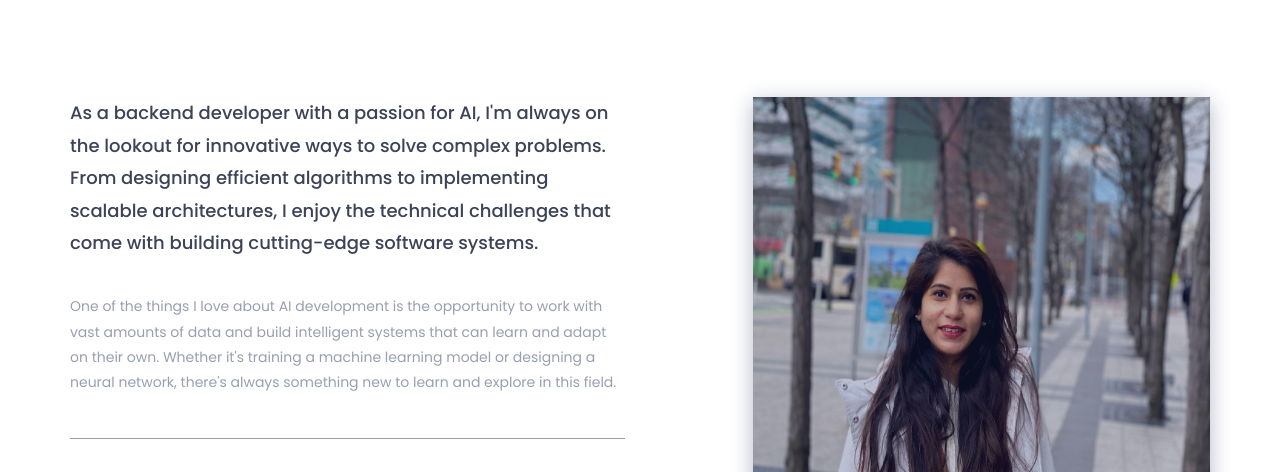
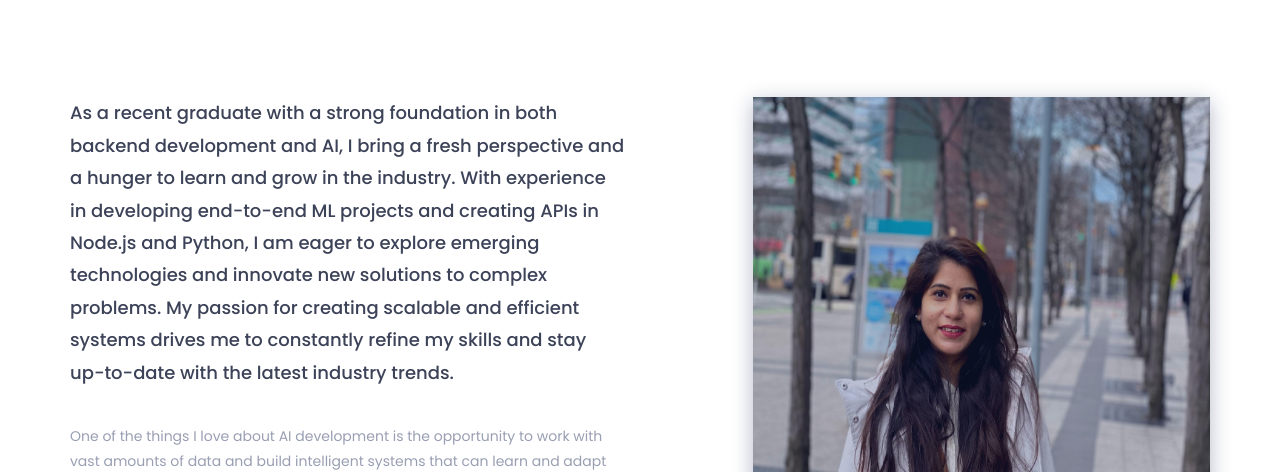
Before and after one commit to pritiyadav888/resume, a plain HTML site: page index.html in a window 1280 px wide. Shown: the part 1020-1492 px from the top of the page. Drawn offline with nearby package versions, Linux system fonts and the light colour scheme.

Commit message:
description added

```diff
--- a/index.html
+++ b/index.html
@@ -124,8 +124,7 @@
 						<div class="col-md-6">
 							<div class="single-about-txt">
 								<h3>
-									As a backend developer with a passion for AI, I'm always on the lookout for innovative ways to solve complex problems. From designing efficient algorithms to implementing scalable architectures, I enjoy the technical challenges that come with building cutting-edge software systems.
-
+									As a recent graduate with a strong foundation in both backend development and AI, I bring a fresh perspective and a hunger to learn and grow in the industry. With experience in developing end-to-end ML projects and creating APIs in Node.js and Python, I am eager to explore emerging technologies and innovate new solutions to complex problems. My passion for creating scalable and efficient systems drives me to constantly refine my skills and stay up-to-date with the latest industry trends.
 								</h3>
 								<P>One of the things I love about AI development is the opportunity to work with vast amounts of data and build intelligent systems that can learn and adapt on their own. Whether it's training a machine learning model or designing a neural network, there's always something new to learn and explore in this field.</P>
 								<P>What excites me most about backend development and AI is their potential to make a real difference in the world. Whether it's creating intelligent chatbots to help people access vital information or developing predictive models to assist in medical diagnosis, the possibilities are endless.</P>
```
Also changed, not shown: 2 other files.
